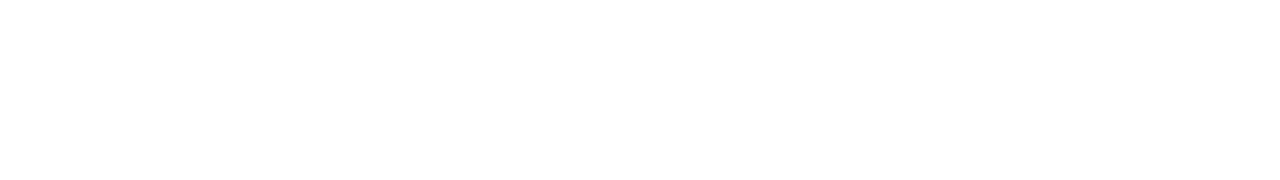
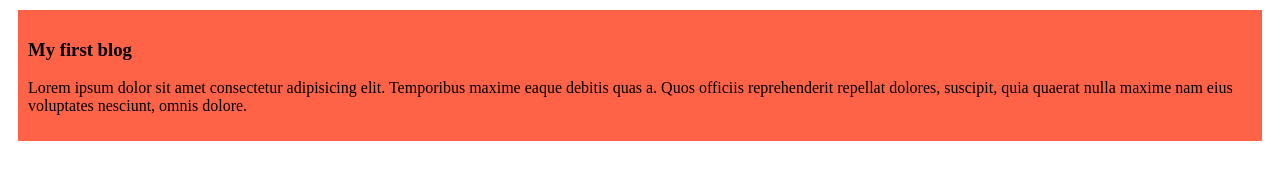
Before and after one commit to Sojib-Ahmed07/my-first-github-ripo, a plain HTML site: page index.html in a window 1280 px wide. Drawn offline with Linux system fonts and the light colour scheme.

Commit message:
addeded the first blog

```diff
--- a/index.html
+++ b/index.html
@@ -4,8 +4,12 @@
     <meta charset="UTF-8">
     <meta name="viewport" content="width=device-width, initial-scale=1.0">
     <title>My first ever guthub ripo</title>
+    <link rel="stylesheet" href="styles/blog.css">
 </head>
 <body>
-
+    <div>
+        <h3>My first blog</h3>
+        <p>Lorem ipsum dolor sit amet consectetur adipisicing elit. Temporibus maxime eaque debitis quas a. Quos officiis reprehenderit repellat dolores, suscipit, quia quaerat nulla maxime nam eius voluptates nesciunt, omnis dolore.</p>
+    </div>
 </body>
 </html>
--- /dev/null
+++ b/styles/blog.css
@@ -0,0 +1,5 @@
+div{
+    background-color: tomato;
+    margin: 10px;
+    padding: 10px;
+}
```
